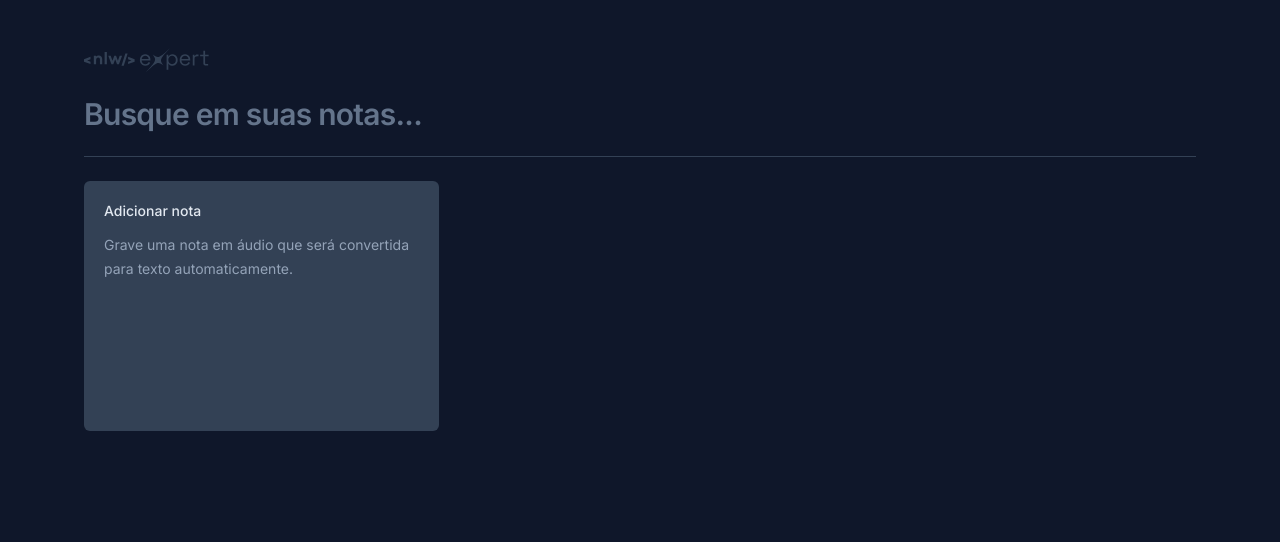
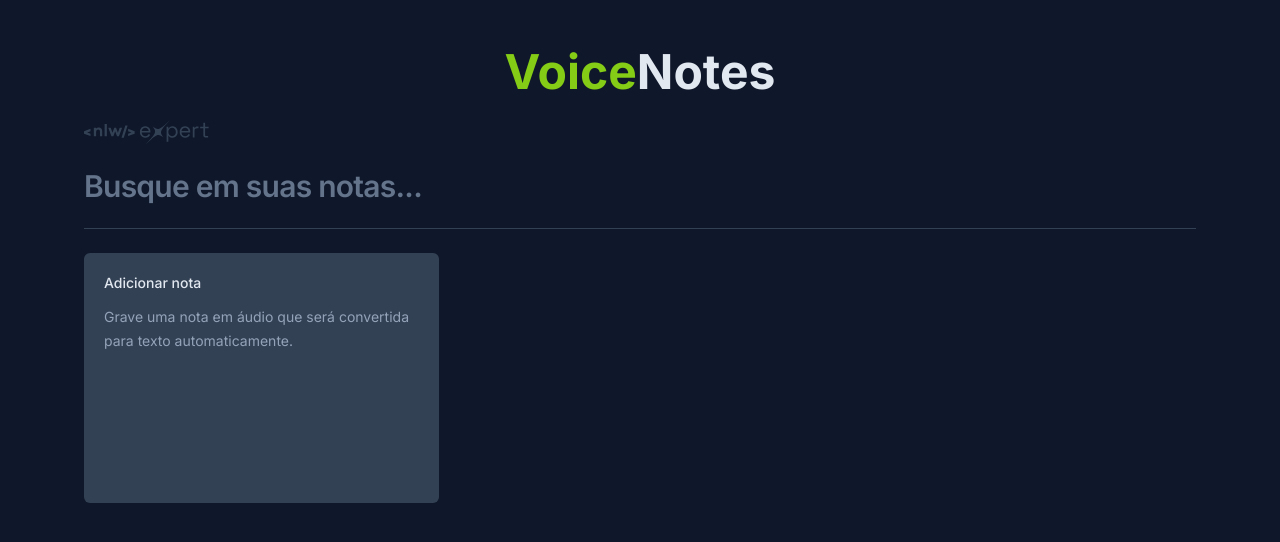
Before and after one commit to MatheusBorgesDev/Voice-Notes, a React (Vite) app: page / in a window 1280 px wide. Shown: the top 542 px of the page. Built offline with nearby package versions, Linux system fonts and the light colour scheme.

Commit message:
feat: :lipstick: add project name to layout

```diff
--- a/src/app.tsx
+++ b/src/app.tsx
@@ -61,6 +61,9 @@ export function App() {
 
   return (
     <div className="mx-auto max-w-6xl my-12 space-y-6 px-5">
+      <h1 className="text-center text-5xl font-bold text-slate-200">
+        <span className="text-lime-500">Voice</span>Notes
+      </h1>
       <img src={logo} alt="Nlw Expert Logo" />
 
       <form className="w-full">
```
